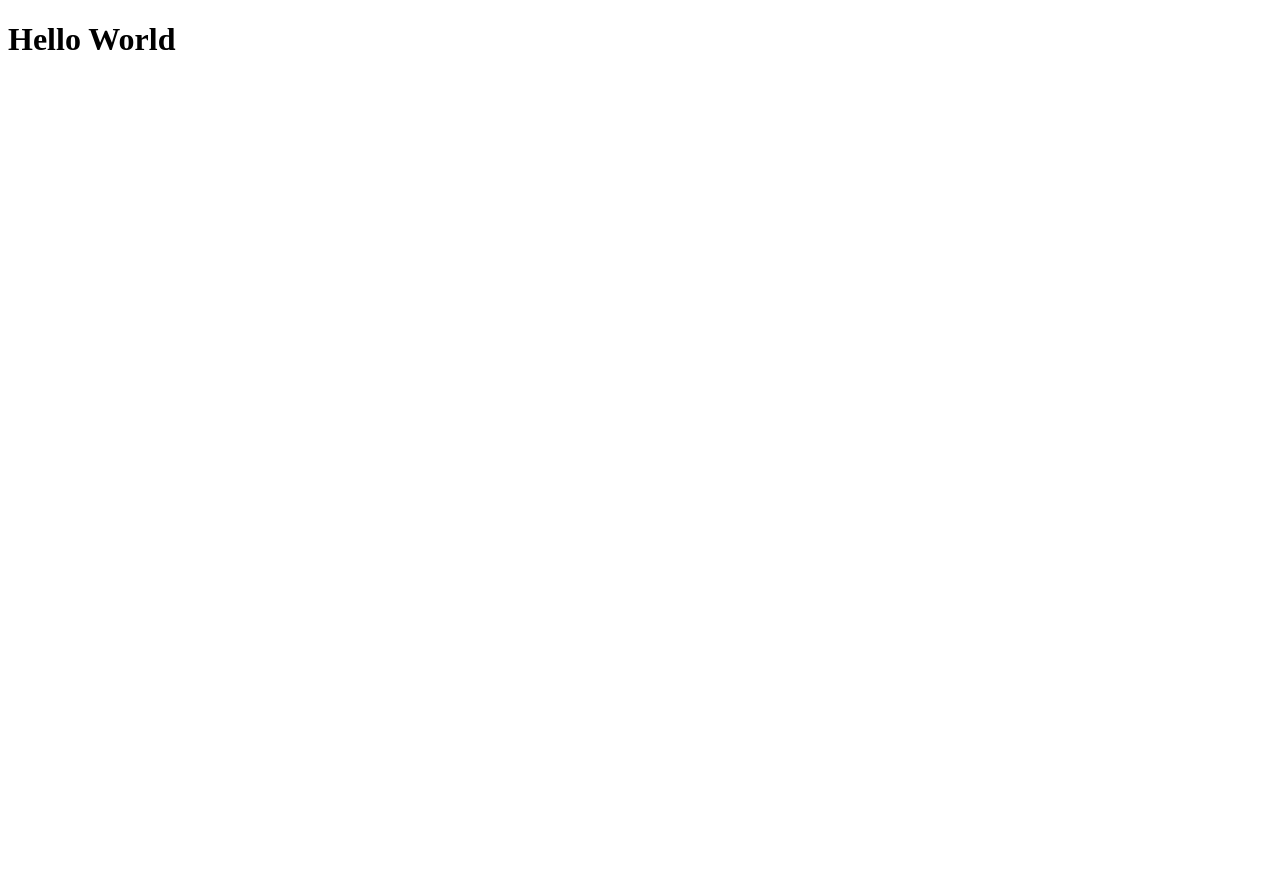
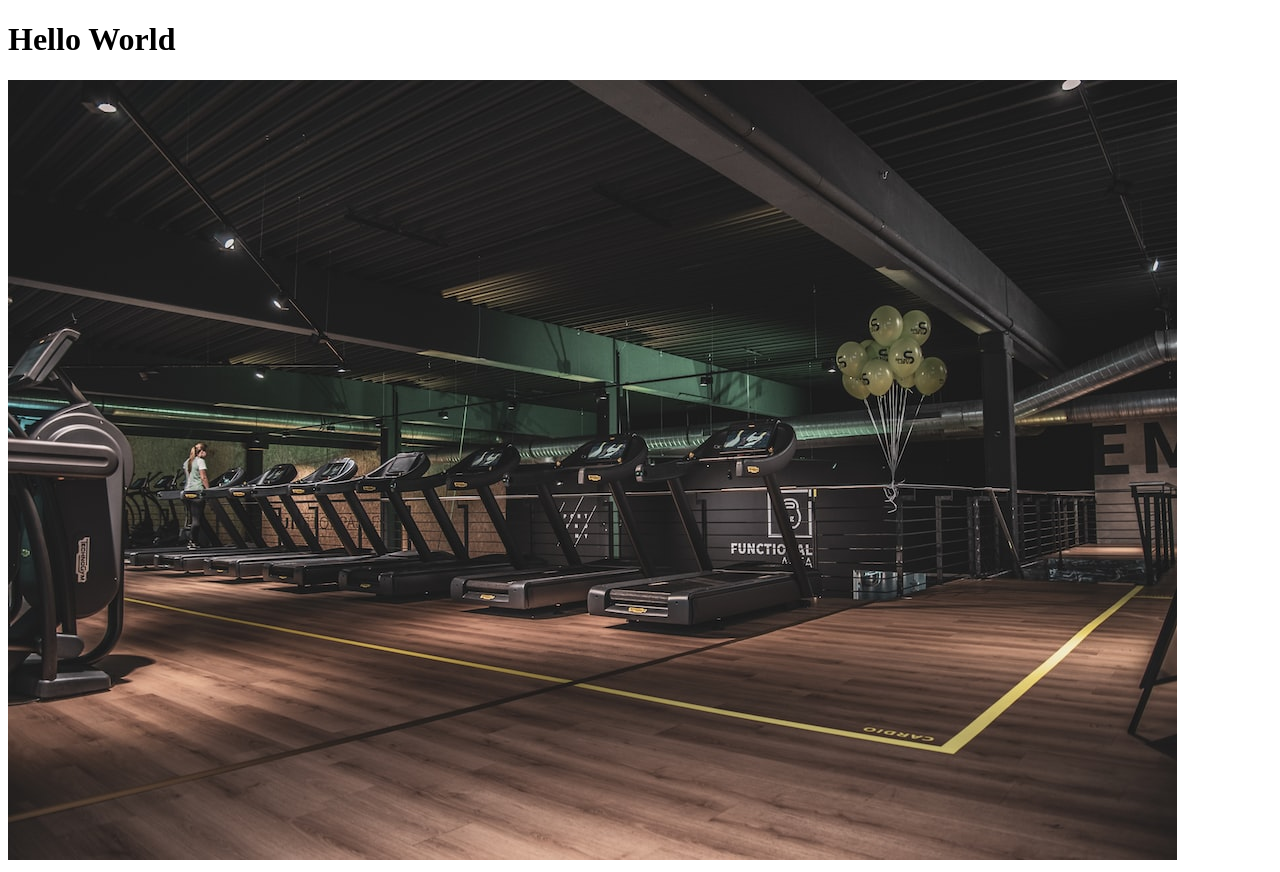
Before and after one commit to dhruv5gohel/Demo, a plain HTML site: page index.html in a window 1280 px wide. Before the commit the page ends 800 px from the top, so only its background shows below. Drawn offline with Linux system fonts and the light colour scheme.

Commit message:
add image to a new branch

```diff
--- a/index.html
+++ b/index.html
@@ -8,5 +8,6 @@
 </head>
 <body>
     <h1>Hello World</h1>
+    <img src="/bck.jpeg" alt="">
 </body>
 </html>
```
Also changed, not shown: bck.jpeg (added).
